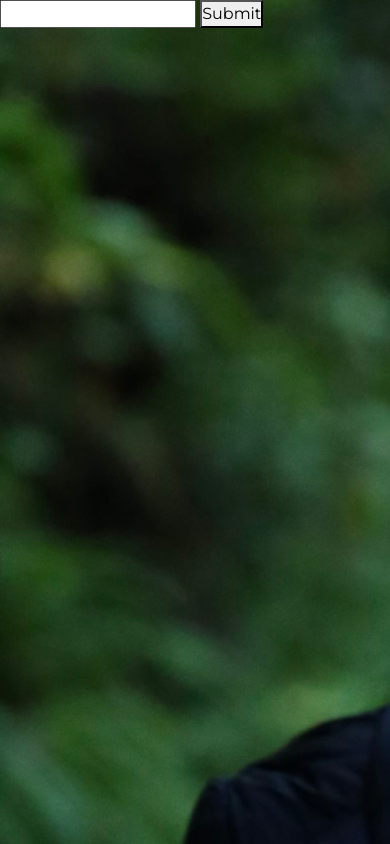
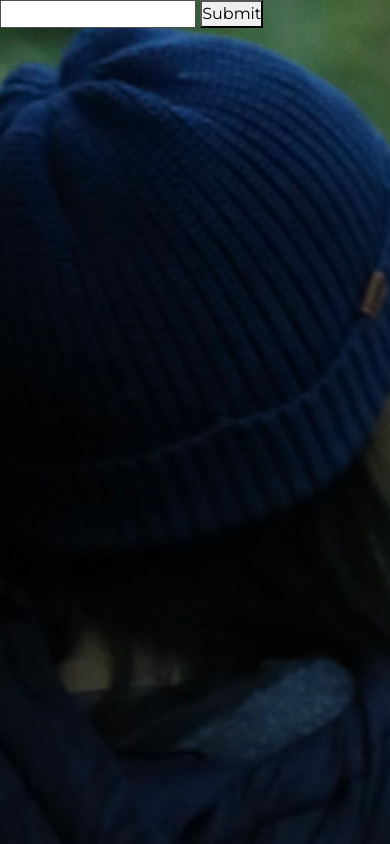
Before and after one commit to Viraj-6303/nineteen.github.io, a plain HTML site: page index.html in a window 390 px wide. Drawn offline with nearby package versions, Linux system fonts and the light colour scheme; a web font is replaced by a local one.

Commit message:
Update happy.css

```diff
--- a/happy.css
+++ b/happy.css
@@ -101,3 +101,9 @@ body {
 #final {
     font-family: "Montserrat", sans-serif;
 }
+
+@media only screen and (max-width: 600px) {
+    body {
+        background-position: center;
+    }
+}
```
